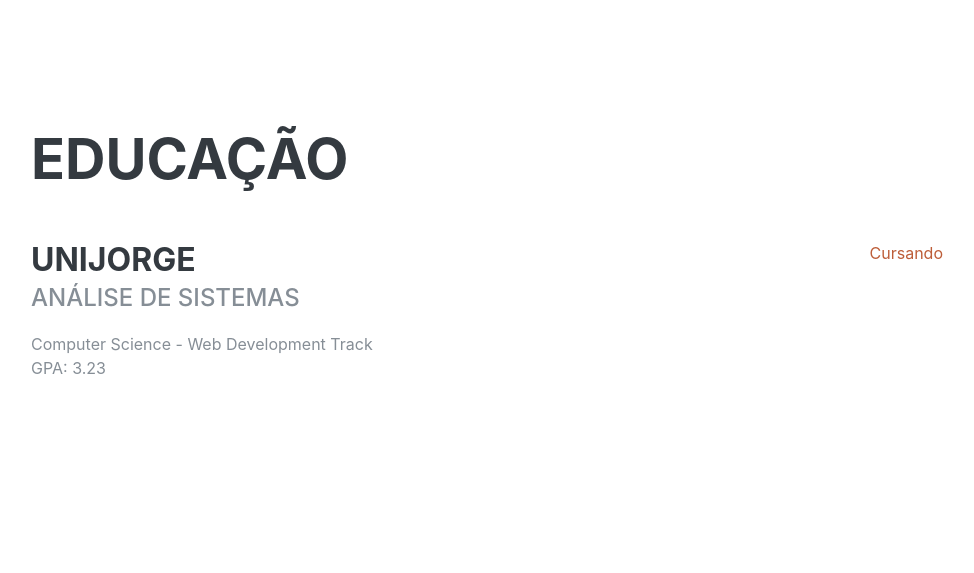
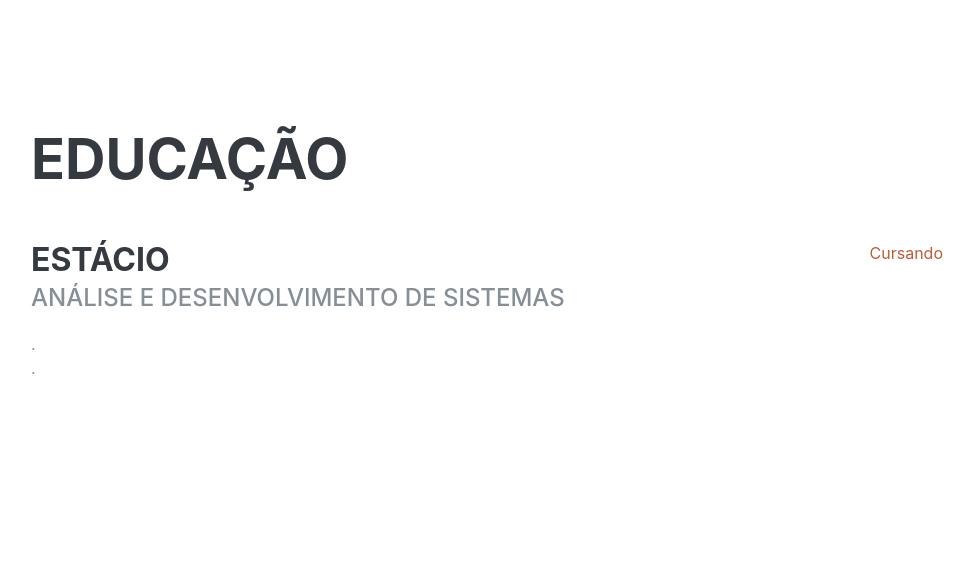
Before and after one commit to dnetochaves/portfolio, a Django app: page /website/start/ in a window 1280 px wide. Shown: the part 1717-2290 px from the top of the page, without its empty margins (289-1263 px from the left). Run offline with Django 3.2, Linux system fonts and the light colour scheme; data that the repository does not hold is empty; some libraries are stand-ins or nearby versions; some web fonts are replaced.

Commit message:
Leyout Modification

```diff
--- a/portfolio/settings.py
+++ b/portfolio/settings.py
@@ -27,7 +27,7 @@ SECRET_KEY = config('SECRET_KEY')
 # SECURITY WARNING: don't run with debug turned on in production!
 DEBUG = config('DEBUG', default=False, cast=bool)
 
-ALLOWED_HOSTS = ['dmevalneto.herokuapp.com']
+ALLOWED_HOSTS = ['127.0.0.1','dmevalneto.herokuapp.com']
 
 
 # Application definition
--- a/website/templates/start.html
+++ b/website/templates/start.html
@@ -69,10 +69,10 @@
 
       <div class="resume-item d-flex flex-column flex-md-row justify-content-between mb-5">
         <div class="resume-content">
-          <h3 class="mb-0">Unijorge</h3>
-          <div class="subheading mb-3">Análise de Sistemas</div>
-          <div>Computer Science - Web Development Track</div>
-          <p>GPA: 3.23</p>
+          <h3 class="mb-0">Estácio</h3>
+          <div class="subheading mb-3">Análise e Desenvolvimento de Sistemas</div>
+          <div>.</div>
+          <p>.</p>
         </div>
         <div class="resume-date text-md-right">
           <span class="text-primary">Cursando</span>
```
